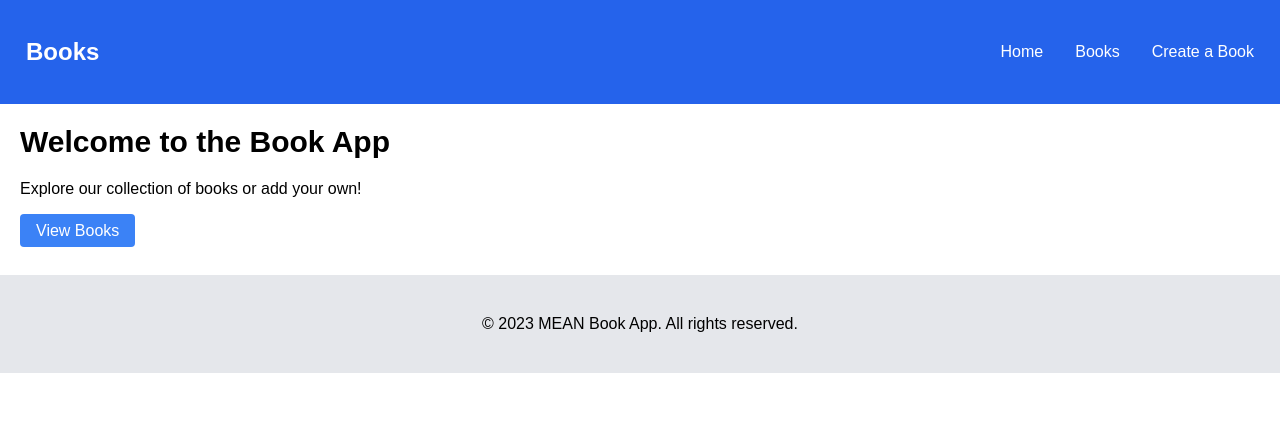
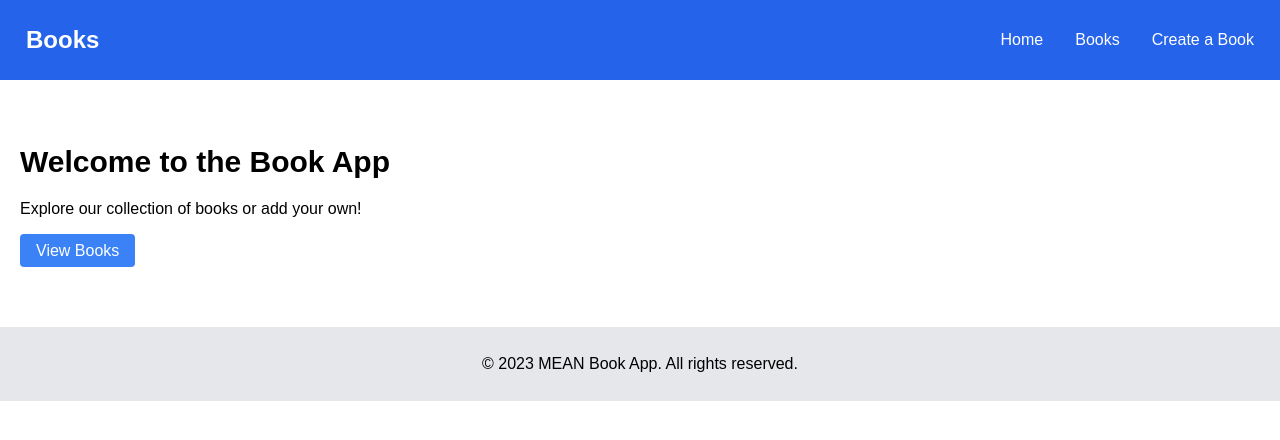
Before and after one commit to rojikaru/mean-books, an Angular app in the folder books-client/: page / in a window 1280 px wide. Shown: the top 440 px of the page. Built offline with nearby package versions, Linux system fonts and the light colour scheme.

Commit message:
Fix stylings

```diff
--- a/books-client/src/app/components/books/books.component.html
+++ b/books-client/src/app/components/books/books.component.html
@@ -1,6 +1,11 @@
 <div class="container mx-auto p-4">
-  <h2 class="text-3xl font-bold mb-4">Books</h2>
   <div class="grid grid-cols-1 md:grid-cols-2 lg:grid-cols-3 gap-4">
+    @if (books == null) {
+      <h3 class="text-xl font-semibold mb-2 text-center col-span-1 md:col-span-2 lg:col-span-3">
+        Loading books...
+      </h3>
+    }
+    @else {
       @for (book of books; track book._id) {
         <div class="border p-4 rounded">
           <h3 class="text-xl font-semibold mb-2 text-center">{{ book.name }}</h3>
@@ -18,5 +23,6 @@
           No books found 😢
         </h3>
       }
+    }
   </div>
 </div>
--- a/books-client/src/app/components/books/books.component.ts
+++ b/books-client/src/app/components/books/books.component.ts
@@ -12,7 +12,7 @@ import Book from '@/types/book.interface';
   ],
 })
 export class BooksComponent implements OnInit {
-  books: Book[] = [];
+  books: Book[] | null = null;
 
   constructor(private bookService: BookService) { }
 
--- a/books-client/src/app/components/footer/footer.component.html
+++ b/books-client/src/app/components/footer/footer.component.html
@@ -1,5 +1,5 @@
 <footer class="bg-gray-200 p-4 mt-8">
-  <div class="container mx-auto text-center">
+  <div class="container !my-2 mx-auto text-center">
     <p>&copy; 2023 MEAN Book App. All rights reserved.</p>
   </div>
 </footer>
--- a/books-client/src/app/components/header/header.component.html
+++ b/books-client/src/app/components/header/header.component.html
@@ -1,5 +1,5 @@
 <header class="bg-blue-600 text-white p-4">
-  <nav class="container mx-auto flex justify-between items-center">
+  <nav class="container !my-2 mx-auto flex justify-between items-center">
     <h1 class="text-2xl font-bold">
       <a routerLink="/" class="hover:underline">Books</a>
     </h1>
--- a/books-client/src/styles.css
+++ b/books-client/src/styles.css
@@ -11,6 +11,6 @@ body {
 
 .container {
   max-width: 1440px;
-  margin: 20px auto;
+  margin: 4rem auto;
   padding: 0 10px;
 }
```
Lines whose indentation alone changed are shown as unchanged.
